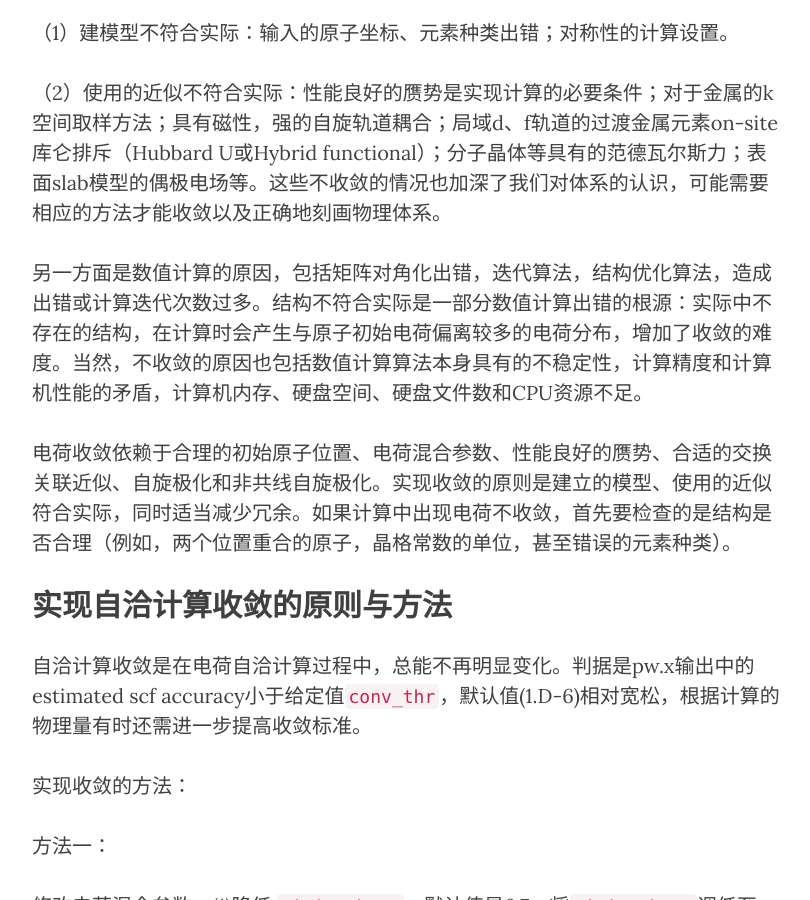
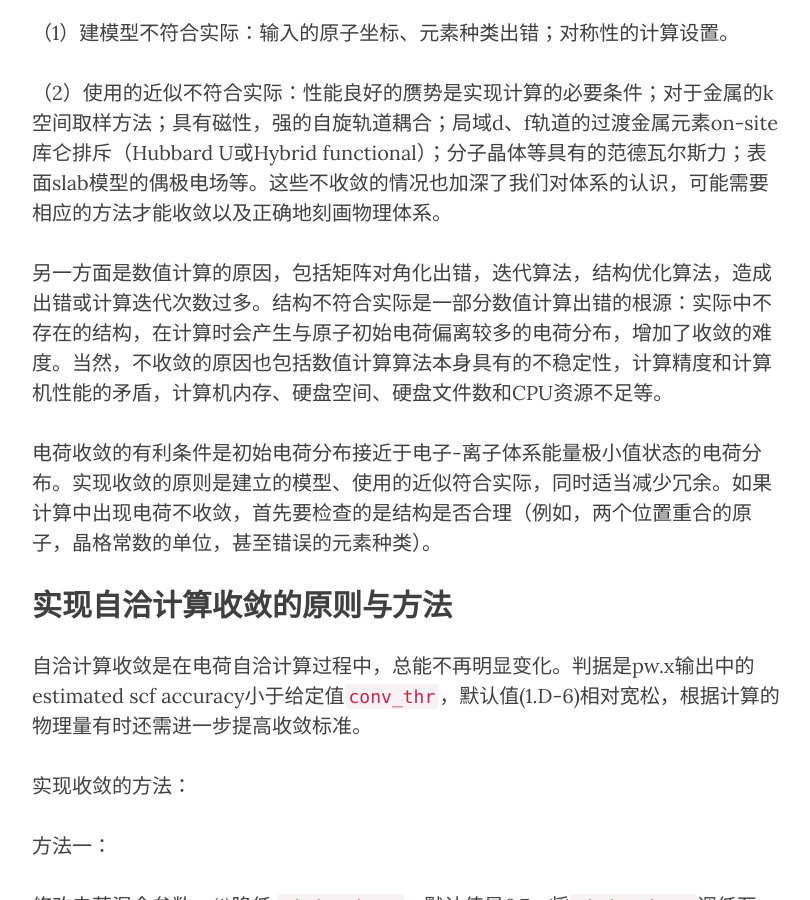
Before and after one commit to yyyu200/DFTbook, a Jekyll site: the page built from _posts/2019-06-27-converge.md, in a window 1280 px wide and 900 px high, scrolled down 520 px. Shown: the whole window, without its empty margins (233-1043 px from the left). Built offline with Jekyll 4.4.1, drawn with Linux system fonts in a browser that asks for light colours; nearby versions of some CDN libraries; comment, search, counter and statistics services are not loaded.

Commit message:
modify at20190807-09:48:16-aliyun

```diff
--- a/_posts/2019-06-27-converge.md
+++ b/_posts/2019-06-27-converge.md
@@ -30,9 +30,9 @@ trans: cube
 （2）使用的近似不符合实际：性能良好的赝势是实现计算的必要条件；对于金属的k空间取样方法；具有磁性，强的自旋轨道耦合；局域d、f轨道的过渡金属元素on-site库仑排斥（Hubbard U或Hybrid functional）；分子晶体等具有的范德瓦尔斯力；表面slab模型的偶极电场等。这些不收敛的情况也加深了我们对体系的认识，可能需要相应的方法才能收敛以及正确地刻画物理体系。
 
 
-另一方面是数值计算的原因，包括矩阵对角化出错，迭代算法，结构优化算法，造成出错或计算迭代次数过多。结构不符合实际是一部分数值计算出错的根源：实际中不存在的结构，在计算时会产生与原子初始电荷偏离较多的电荷分布，增加了收敛的难度。当然，不收敛的原因也包括数值计算算法本身具有的不稳定性，计算精度和计算机性能的矛盾，计算机内存、硬盘空间、硬盘文件数和CPU资源不足。
+另一方面是数值计算的原因，包括矩阵对角化出错，迭代算法，结构优化算法，造成出错或计算迭代次数过多。结构不符合实际是一部分数值计算出错的根源：实际中不存在的结构，在计算时会产生与原子初始电荷偏离较多的电荷分布，增加了收敛的难度。当然，不收敛的原因也包括数值计算算法本身具有的不稳定性，计算精度和计算机性能的矛盾，计算机内存、硬盘空间、硬盘文件数和CPU资源不足等。
 
-电荷收敛依赖于合理的初始原子位置、电荷混合参数、性能良好的赝势、合适的交换关联近似、自旋极化和非共线自旋极化。实现收敛的原则是建立的模型、使用的近似符合实际，同时适当减少冗余。如果计算中出现电荷不收敛，首先要检查的是结构是否合理（例如，两个位置重合的原子，晶格常数的单位，甚至错误的元素种类）。
+电荷收敛的有利条件是初始电荷分布接近于电子-离子体系能量极小值状态的电荷分布。实现收敛的原则是建立的模型、使用的近似符合实际，同时适当减少冗余。如果计算中出现电荷不收敛，首先要检查的是结构是否合理（例如，两个位置重合的原子，晶格常数的单位，甚至错误的元素种类）。
 
 ## 实现自洽计算收敛的原则与方法
 
```
Also changed, not shown: _posts/2019-04-01-HandsOn.md (+1 -1 lines).
